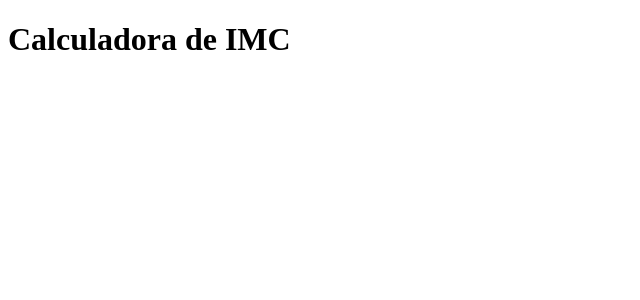
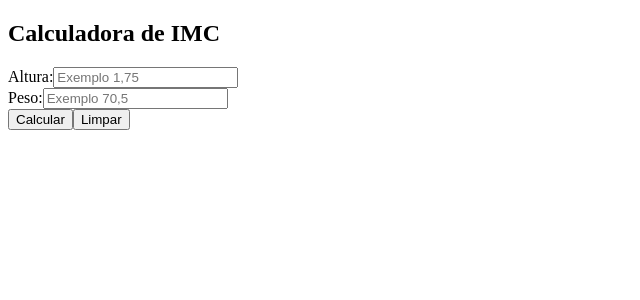
Before and after one commit to ederhscc/imc_calc, a React (Vite) app: page / in a window 1280 px wide. Shown: the top 300 px of the page, without its empty margins (0-640 px from the left). Built offline with nearby package versions, Linux system fonts and the light colour scheme.

Commit message:
added principal component

```diff
--- a/src/App.jsx
+++ b/src/App.jsx
@@ -1,12 +1,13 @@
-import './App.css'
+import ImcCalc from "./components/ImcCalc";
+
+import "./App.css";
 
 function App() {
-
   return (
-    <>
-      <h1>Calculadora de IMC</h1>
-    </>
-  )
+    <div className="container">
+      <ImcCalc />
+    </div>
+  );
 }
 
-export default App
+export default App;
--- /dev/null
+++ b/src/components/ImcCalc.jsx
@@ -0,0 +1,39 @@
+import React from "react";
+
+import "./ImcCalc.css";
+
+const ImcCalc = () => {
+  return (
+    <div id="calc-container">
+      <h2>Calculadora de IMC</h2>
+      <form id="imc-form">
+        <div className="form-inputs">
+          <div className="form-control">
+            <label htmlFor="height">Altura:</label>
+            <input
+              type="text"
+              name="height"
+              id="height"
+              placeholder="Exemplo 1,75"
+            />
+          </div>
+          <div className="form-control">
+            <label htmlFor="weight">Peso:</label>
+            <input
+              type="text"
+              name="weight"
+              id="weight"
+              placeholder="Exemplo 70,5"
+            />
+          </div>
+        </div>
+        <div className="action-control">
+            <button>Calcular</button>
+            <button>Limpar</button>
+        </div>
+      </form>
+    </div>
+  );
+};
+
+export default ImcCalc;
```
Also changed, not shown: src/components/ImcCalc.css (added).
